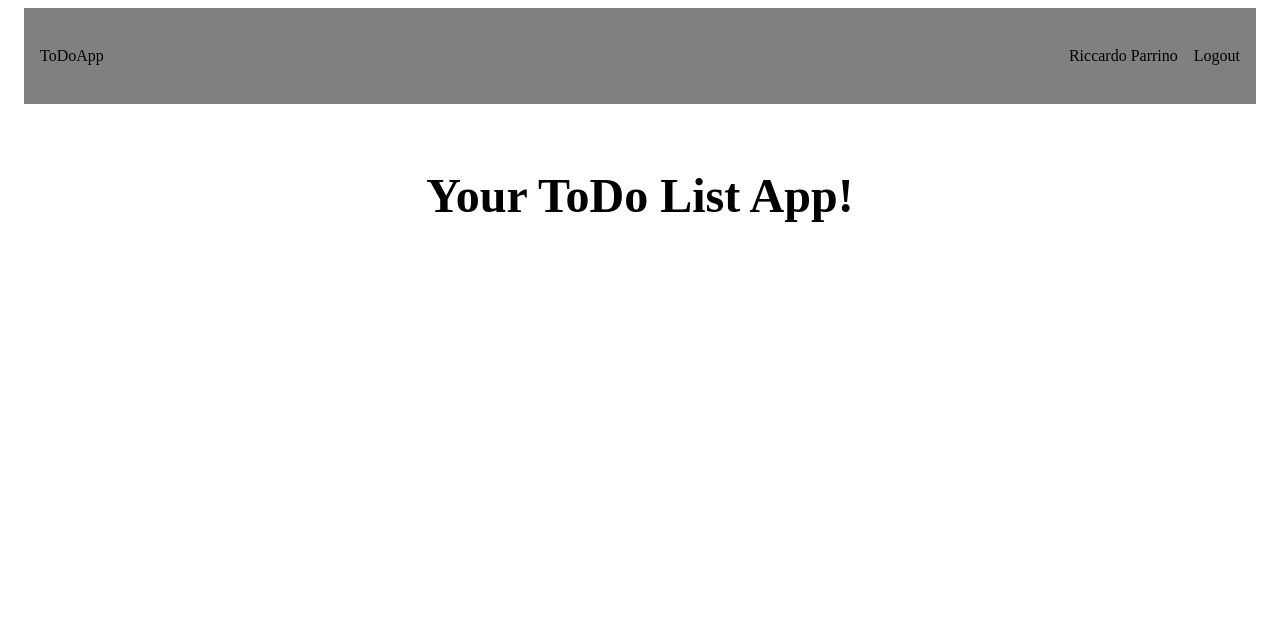
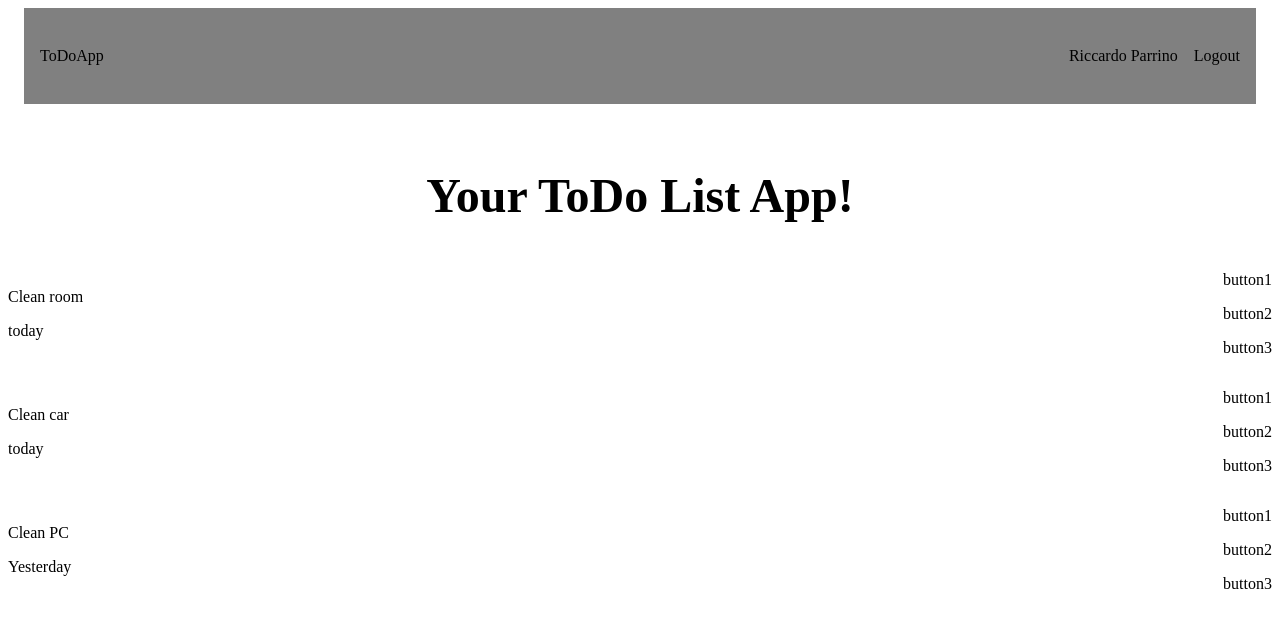
Before and after one commit to RiccardoParrino/ToDoApp, an Angular app in the folder frontend/todo/: page / in a window 1280 px wide. Shown: the top 628 px of the page. Built offline with nearby package versions, Linux system fonts and the light colour scheme.

Commit message:
adding sample activity

```diff
--- a/frontend/todo/src/app/activity/activity.css
+++ b/frontend/todo/src/app/activity/activity.css
@@ -0,0 +1,10 @@
+.activity-container {
+    display: flex;
+    flex-direction: row;
+    justify-content: space-between;
+    align-items: center;
+}
+
+.activity-left-container {}
+
+.activity-right-container {}
--- a/frontend/todo/src/app/activity/activity.html
+++ b/frontend/todo/src/app/activity/activity.html
@@ -1 +1,11 @@
-<p>activity works!</p>
+<div class="activity-container" *ngFor="let activity of activities">
+    <div class="activity-left-container">
+        <p>{{activity.name}}</p>
+        <p>{{activity.date}}</p>
+    </div>
+    <div class="activity-right-container">
+        <p>button1</p>
+        <p>button2</p>
+        <p>button3</p>
+    </div>
+</div>
--- a/frontend/todo/src/app/activity/activity.ts
+++ b/frontend/todo/src/app/activity/activity.ts
@@ -1,11 +1,25 @@
-import { Component } from '@angular/core';
+import { Component, OnInit } from '@angular/core';
+import { ActivityModel } from '../model/ActivityModel';
+import { CommonModule } from '@angular/common';
 
 @Component({
   selector: 'app-activity',
-  imports: [],
+  imports: [CommonModule],
   templateUrl: './activity.html',
   styleUrl: './activity.css'
 })
-export class Activity {
+export class Activity implements OnInit{
+  activities: ActivityModel[] = [];
 
+  ngOnInit(): void {
+    this.activities.push(
+      new ActivityModel("Clean room", "today")
+    );
+    this.activities.push(
+      new ActivityModel("Clean car", "today")
+    );
+    this.activities.push(
+      new ActivityModel("Clean PC", "Yesterday")
+    );
+  }
 }
--- a/frontend/todo/src/app/app.html
+++ b/frontend/todo/src/app/app.html
@@ -1,3 +1,4 @@
 <app-navbar></app-navbar>
 <app-title></app-title>
-<router-outlet />
+<app-activity></app-activity>
+<router-outlet/>
--- a/frontend/todo/src/app/app.ts
+++ b/frontend/todo/src/app/app.ts
@@ -2,10 +2,11 @@ import { Component, signal } from '@angular/core';
 import { RouterOutlet } from '@angular/router';
 import { Navbar } from './navbar/navbar';
 import { Title } from './title/title';
+import { Activity } from './activity/activity';
 
 @Component({
   selector: 'app-root',
-  imports: [RouterOutlet, Navbar, Title],
+  imports: [RouterOutlet, Navbar, Title, Activity],
   templateUrl: './app.html',
   styleUrl: './app.css'
 })
--- /dev/null
+++ b/frontend/todo/src/app/model/ActivityModel.ts
@@ -0,0 +1,9 @@
+export class ActivityModel {
+    name:string;
+    date:string;
+
+    constructor(name:string, date:string) {
+        this.name = name;
+        this.date = date;
+    }
+}
```
